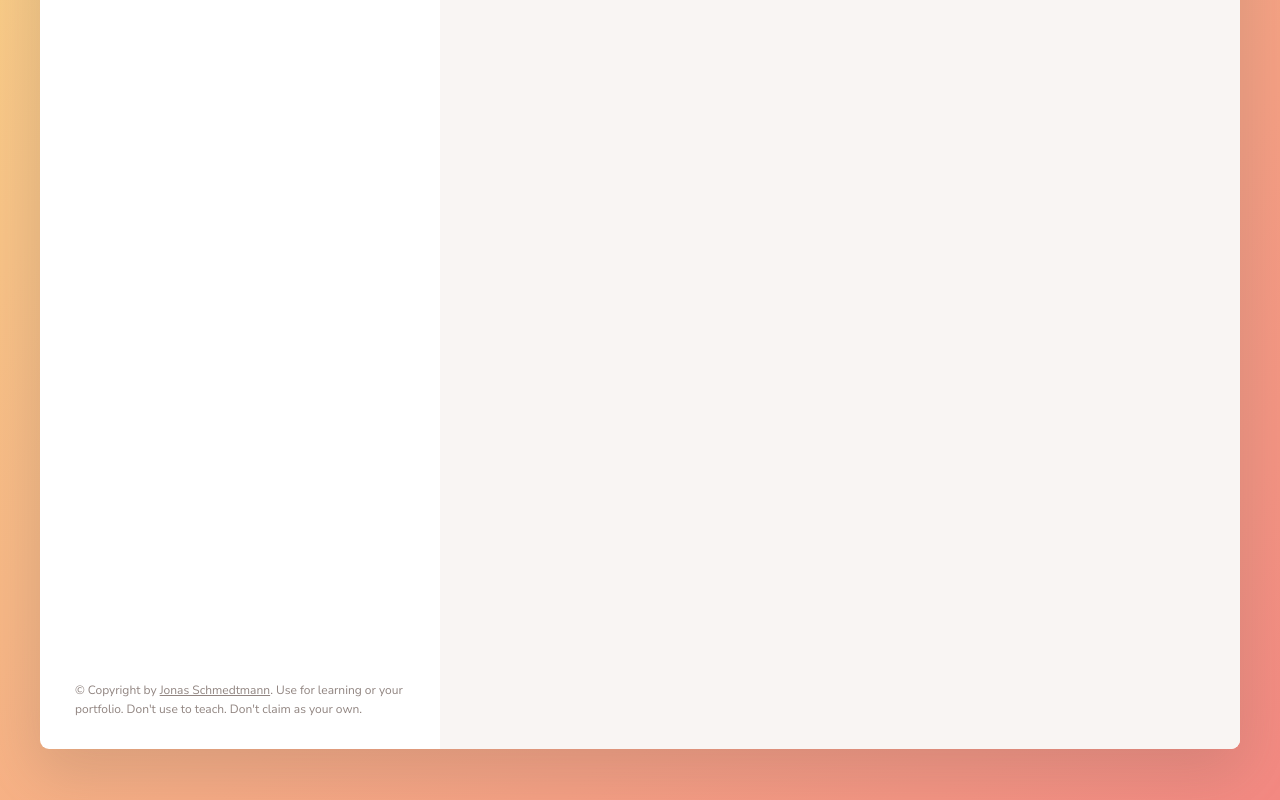
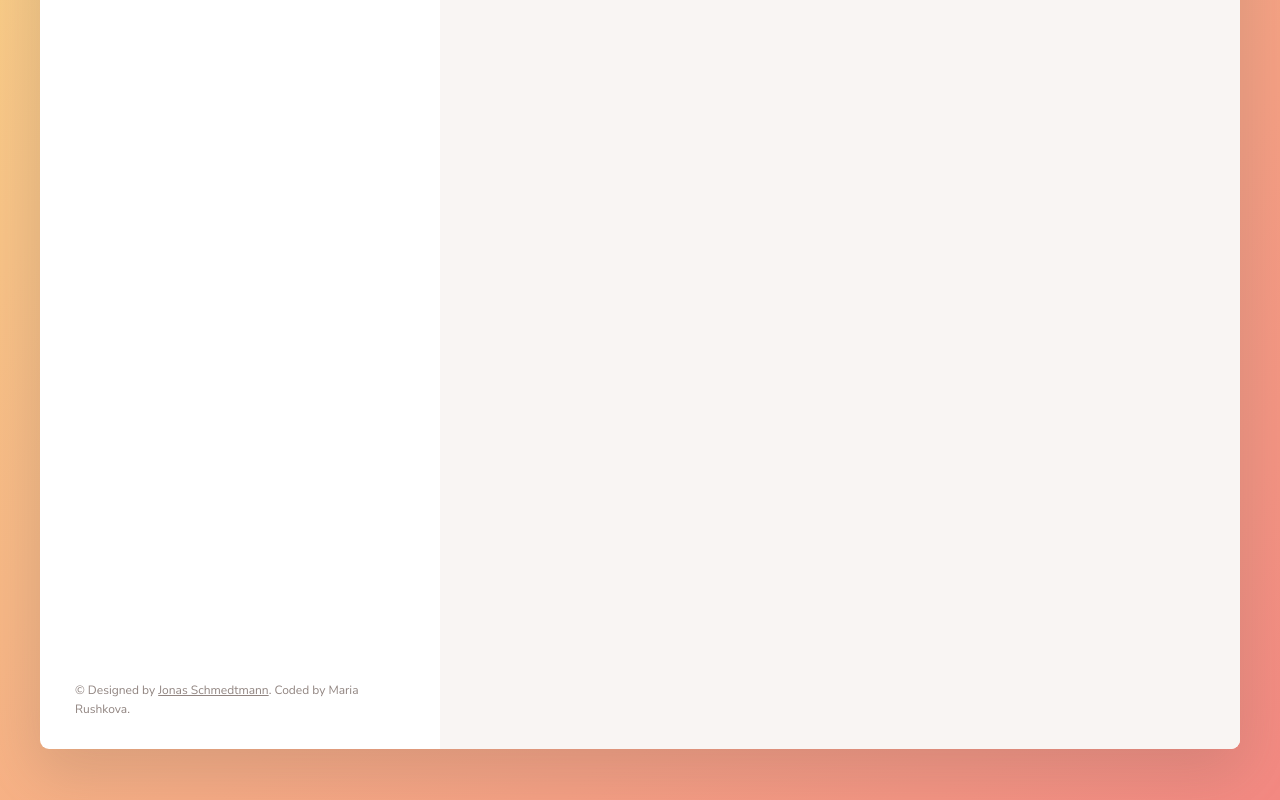
Before and after one commit to mrushkova/forkify, a website built with Parcel: page index.html in a window 1280 px wide. Shown: the part 472-1272 px from the top of the page. Built offline with nearby package versions, Linux system fonts and the light colour scheme.

Commit message:
update footer copyright

```diff
--- a/index.html
+++ b/index.html
@@ -109,14 +109,13 @@
         </div>
 
         <p class="copyright">
-          &copy; Copyright by
+          &copy; Designed by
           <a
             class="twitter-link"
             target="_blank"
             href="https://twitter.com/jonasschmedtman"
             >Jonas Schmedtmann</a
-          >. Use for learning or your portfolio. Don't use to teach. Don't claim
-          as your own.
+          >. Coded by Maria Rushkova.
         </p>
       </div>
 
```
